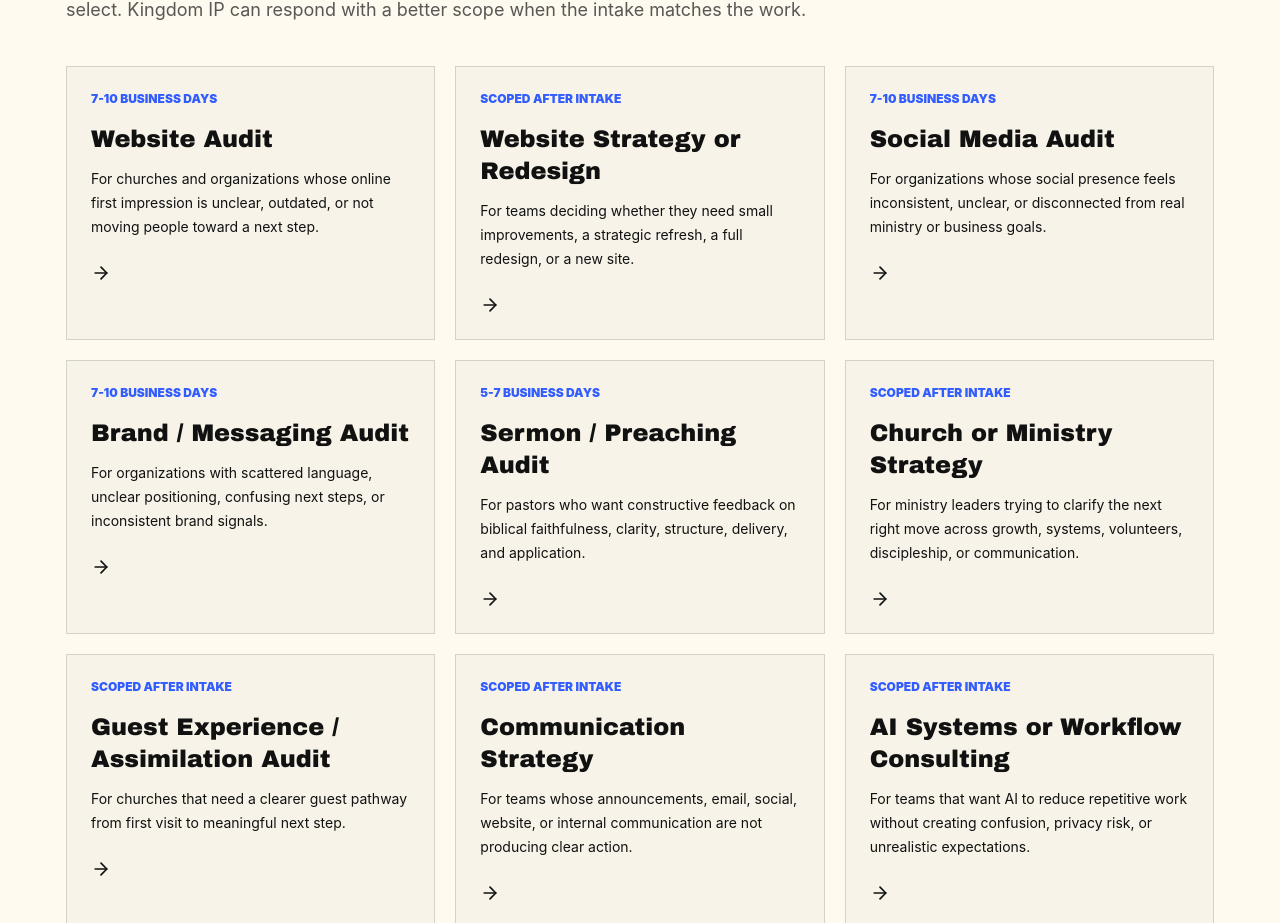
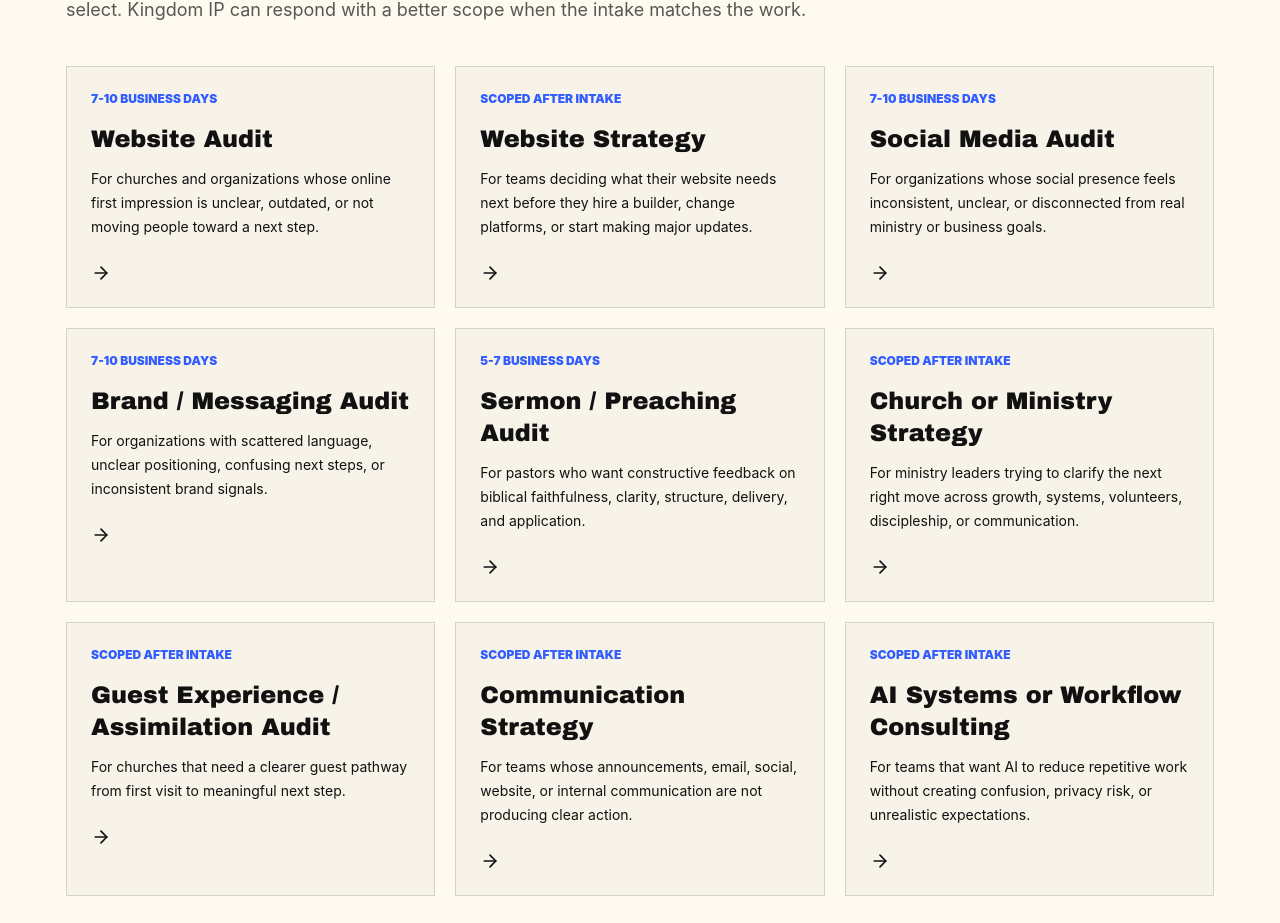
Before and after one commit to rose0229/KingdomIP, a Next.js app: page / in a window 1280 px wide. Shown: the part 1959-2882 px from the top of the page. Built offline with nearby package versions, Linux system fonts and the light colour scheme; no server answers.

Commit message:
Remove website redesign offering

```diff
--- a/components/inquiry-form.tsx
+++ b/components/inquiry-form.tsx
@@ -5,7 +5,7 @@ import { CheckCircle2, ChevronLeft, ChevronRight, Loader2 } from "lucide-react";
 
 const serviceOptions = [
   "Website Audit",
-  "Website Strategy or Redesign",
+  "Website Strategy",
   "Social Media Audit",
   "Brand / Messaging Audit",
   "Sermon / Preaching Audit",
@@ -40,18 +40,18 @@ const servicePages = [
     ]
   },
   {
-    service: "Website Strategy or Redesign",
-    title: "Website Strategy / Redesign",
+    service: "Website Strategy",
+    title: "Website Strategy",
     fields: [
-      { type: "text", name: "redesignUrl", label: "Current website URL", autoFill: "website" },
-      { type: "select", name: "redesignScope", label: "Are you looking for:", options: ["Small improvements", "A strategic refresh", "A full redesign", "A new website from scratch", "Not sure yet"] },
-      { type: "textarea", name: "redesignProblem", label: "What is the main problem with your current site?" },
-      { type: "textarea", name: "redesignActions", label: "Top three actions you want visitors to take" },
-      { type: "textarea", name: "redesignMustHave", label: "Pages or information that must be included" },
-      { type: "checkbox", name: "redesignAssets", label: "Branding assets you already have", options: ["Logo", "Brand colors", "Photos", "Copy / messaging", "None of the above", "Not sure"] },
-      { type: "text", name: "redesignLaunchDate", label: "Ideal launch date" },
-      { type: "textarea", name: "redesignAdmire", label: "Websites you admire" },
-      { type: "textarea", name: "redesignNotes", label: "Anything else we should know?" }
+      { type: "text", name: "websiteStrategyUrl", label: "Current website URL", autoFill: "website" },
+      { type: "select", name: "websiteStrategyScope", label: "What kind of website help do you need?", options: ["Clarity audit", "Strategic refresh plan", "Page priority plan", "Copy / messaging direction", "Platform recommendation", "Not sure yet"] },
+      { type: "textarea", name: "websiteStrategyProblem", label: "What is the main problem with your current site?" },
+      { type: "textarea", name: "websiteStrategyActions", label: "Top three actions you want visitors to take" },
+      { type: "textarea", name: "websiteStrategyMustHave", label: "Pages or information that must be included" },
+      { type: "checkbox", name: "websiteStrategyAssets", label: "Branding assets you already have", options: ["Logo", "Brand colors", "Photos", "Copy / messaging", "None of the above", "Not sure"] },
+      { type: "text", name: "websiteStrategyDeadline", label: "Timeline or decision deadline" },
+      { type: "textarea", name: "websiteStrategyAdmire", label: "Websites you admire" },
+      { type: "textarea", name: "websiteStrategyNotes", label: "Anything else we should know?" }
     ]
   },
   {
--- a/lib/content.ts
+++ b/lib/content.ts
@@ -10,7 +10,7 @@ export const serviceCategories = [
     description: "Remote-friendly diagnostics Kingdom IP can deliver well from links, documents, videos, systems access, and a clear intake.",
     services: [
       ["Website Audit", "For churches and organizations whose online first impression is unclear, outdated, or not moving people toward a next step.", "Homepage clarity, mobile experience, calls to action, basic SEO, trust cues, content gaps, and key page flow.", "A prioritized website diagnosis, page-level findings, copy notes, quick wins, and practical next steps.", "7-10 business days"],
-      ["Website Strategy or Redesign", "For teams deciding whether they need small improvements, a strategic refresh, a full redesign, or a new site.", "Audience, visitor actions, required pages, brand assets, platform fit, launch timing, and examples you admire.", "A clear website direction, scope recommendation, priority page plan, and next-step options.", "Scoped after intake"],
+      ["Website Strategy", "For teams deciding what their website needs next before they hire a builder, change platforms, or start making major updates.", "Audience, visitor actions, required pages, brand assets, platform fit, timeline, and examples you admire.", "A clear website direction, priority page plan, copy and structure recommendations, and next-step options.", "Scoped after intake"],
       ["Social Media Audit", "For organizations whose social presence feels inconsistent, unclear, or disconnected from real ministry or business goals.", "Primary platforms, audience, content patterns, engagement goals, trust signals, and channel priorities.", "A social presence diagnosis, practical content recommendations, priority fixes, and clearer channel focus.", "7-10 business days"],
       ["Brand / Messaging Audit", "For organizations with scattered language, unclear positioning, confusing next steps, or inconsistent brand signals.", "Website language, tagline or mission, audience clarity, misunderstandings, brand assets, and comparable organizations.", "Messaging diagnosis, clarity recommendations, stronger positioning language, and practical brand next steps.", "7-10 business days"],
       ["Sermon / Preaching Audit", "For pastors who want constructive feedback on biblical faithfulness, clarity, structure, delivery, and application.", "Sermon video or audio, structure, exegesis, application, delivery, engagement, emotional connection, and response moments.", "Sermon observations, strengths, priority improvements, and optional debrief.", "5-7 business days"],
```
Also changed, not shown: 1 other file (tests, documents, lock files or other folders).
